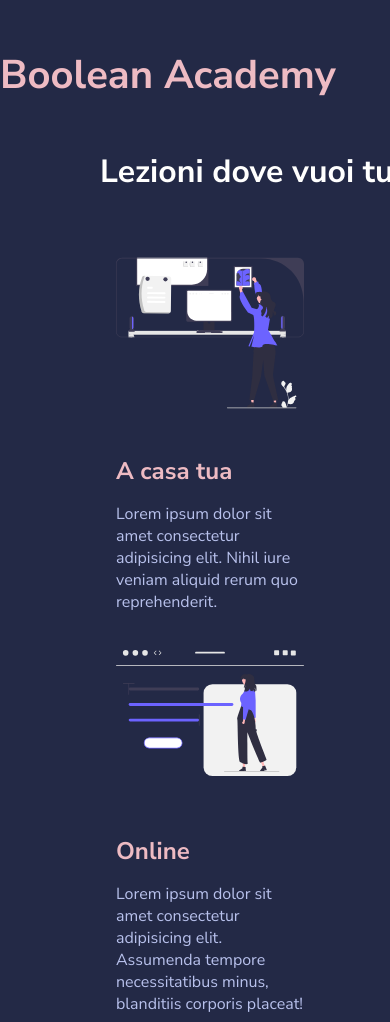
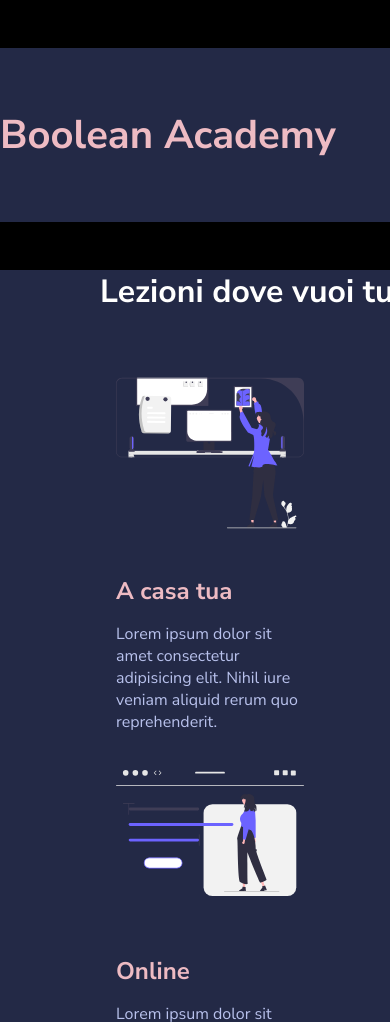
Before and after one commit to AlessandroRamoni/html-css-resp-wannabe, a plain HTML site: page index.html in a window 390 px wide. Shown: the top 1022 px of the page. Drawn offline with Linux system fonts and the light colour scheme.

Commit message:
editing media query 480 and h1,h2,h3

```diff
--- a/css/style.css
+++ b/css/style.css
@@ -163,7 +163,26 @@ img {
         text-align: start;
     }
 
-    h1{
+    /* h1{
         text-align: center;
     }
+  */
+
+    body{
+        background-color: black;
+    }
+
+    .lessons, header{
+        background-color: #232946;
+    }
+
+    h1{
+        padding-bottom: 1.5em;
+        padding-top: 1.5em;
+    }
+
+    .steps{
+        margin: 0;
+    }
+
  }
```
